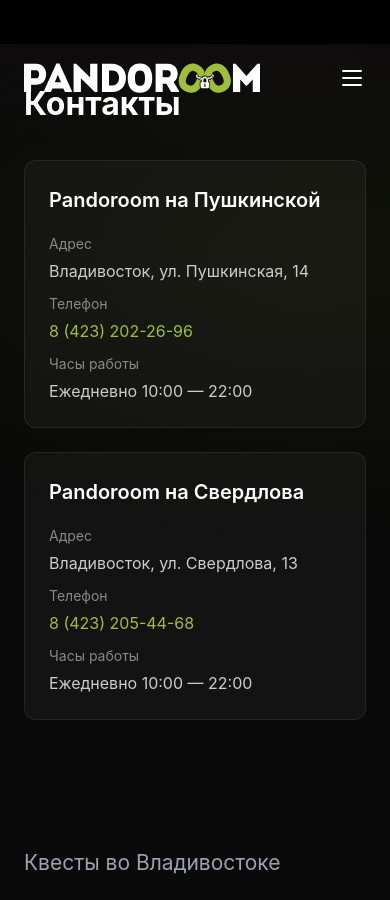
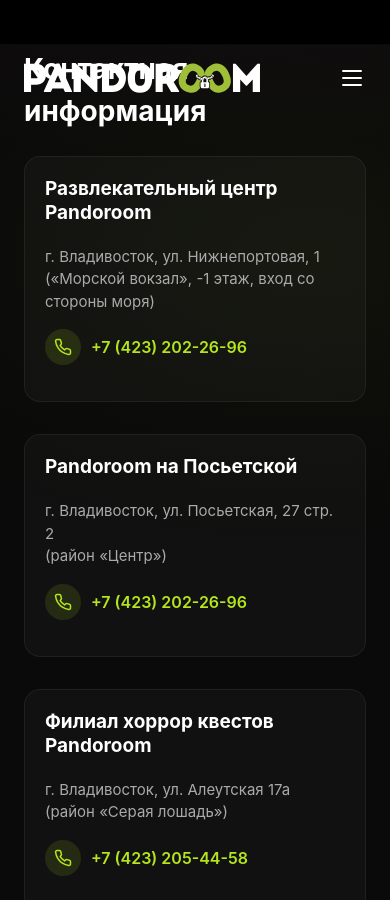
Before and after one commit to rackvy/pandoroom2, a Next.js app in the folder apps/web/: page /contacts in a window 390 px wide. Shown: the top 900 px of the page. Built offline with nearby package versions, Linux system fonts and the light colour scheme; no server answers.

Commit message:
redesign contacts page with branch data from API and Yandex Maps embed
- 2-column grid layout matching reference design
- Dynamic branch data from /api/public/branches
- Yandex Maps iframe embed per branch (no API key needed)
- Fallback branches if API returns empty
- Responsive layout for mobile

```diff
--- /dev/null
+++ b/apps/web/src/app/contacts/contacts.module.css
@@ -0,0 +1,185 @@
+/* ────────────────────────────────────────────────── */
+/*  Breadcrumb                                       */
+/* ────────────────────────────────────────────────── */
+.breadcrumb {
+  padding: 16px 0 0;
+  font-size: 13px;
+  color: #666;
+}
+.breadcrumb a {
+  color: #666;
+  text-decoration: none;
+  transition: color 0.2s;
+}
+.breadcrumb a:hover {
+  color: var(--color-cta-green, #b5e61d);
+}
+
+/* ────────────────────────────────────────────────── */
+/*  Page header                                      */
+/* ────────────────────────────────────────────────── */
+.pageTitle {
+  font-size: clamp(28px, 4vw, 42px);
+  font-weight: 700;
+  margin: 12px 0 40px;
+  color: #fff;
+}
+
+/* ────────────────────────────────────────────────── */
+/*  Branches grid                                    */
+/* ────────────────────────────────────────────────── */
+.grid {
+  display: grid;
+  grid-template-columns: 1fr 1fr;
+  gap: 32px;
+  margin-bottom: 32px;
+}
+.gridSingle {
+  display: grid;
+  grid-template-columns: 1fr;
+  gap: 32px;
+  margin-bottom: 32px;
+}
+
+/* ────────────────────────────────────────────────── */
+/*  Branch card                                      */
+/* ────────────────────────────────────────────────── */
+.card {
+  background: rgba(255, 255, 255, 0.03);
+  border: 1px solid rgba(255, 255, 255, 0.06);
+  border-radius: 16px;
+  overflow: hidden;
+  transition: border-color 0.3s;
+}
+.card:hover {
+  border-color: rgba(255, 255, 255, 0.12);
+}
+
+.cardBody {
+  padding: 28px 28px 24px;
+}
+
+.cardName {
+  font-size: 22px;
+  font-weight: 700;
+  color: #fff;
+  margin: 0 0 20px;
+  line-height: 1.3;
+}
+
+.cardAddress {
+  font-size: 15px;
+  color: #aaa;
+  line-height: 1.5;
+  margin: 0 0 16px;
+}
+.cardAddress strong {
+  color: #ccc;
+  font-weight: 400;
+}
+
+.cardPhone {
+  display: inline-flex;
+  align-items: center;
+  gap: 10px;
+  font-size: 18px;
+  font-weight: 600;
+  color: var(--color-cta-green, #b5e61d);
+  text-decoration: none;
+  transition: opacity 0.2s;
+}
+.cardPhone:hover {
+  opacity: 0.8;
+}
+.phoneIcon {
+  display: flex;
+  align-items: center;
+  justify-content: center;
+  width: 36px;
+  height: 36px;
+  border-radius: 50%;
+  background: rgba(181, 230, 29, 0.12);
+  flex-shrink: 0;
+}
+
+/* ────────────────────────────────────────────────── */
+/*  Map image                                        */
+/* ────────────────────────────────────────────────── */
+.mapWrap {
+  position: relative;
+  width: 100%;
+  aspect-ratio: 16 / 9;
+  overflow: hidden;
+  background: #1a1a1a;
+}
+.mapFrame {
+  width: 100%;
+  height: 100%;
+  border: none;
+  display: block;
+}
+.mapLink {
+  position: absolute;
+  bottom: 12px;
+  right: 12px;
+  background: rgba(0, 0, 0, 0.7);
+  color: var(--color-cta-green, #b5e61d);
+  font-size: 13px;
+  padding: 6px 14px;
+  border-radius: 8px;
+  text-decoration: none;
+  backdrop-filter: blur(4px);
+  transition: background 0.2s;
+  display: inline-flex;
+  align-items: center;
+  gap: 6px;
+}
+.mapLink:hover {
+  background: rgba(0, 0, 0, 0.9);
+}
+
+/* ────────────────────────────────────────────────── */
+/*  Extra contact rows (email, whatsapp, telegram)   */
+/* ────────────────────────────────────────────────── */
+.cardExtras {
+  display: flex;
+  flex-wrap: wrap;
+  gap: 12px;
+  margin-top: 16px;
+}
+.extraLink {
+  display: inline-flex;
+  align-items: center;
+  gap: 6px;
+  font-size: 14px;
+  color: #999;
+  text-decoration: none;
+  transition: color 0.2s;
+}
+.extraLink:hover {
+  color: var(--color-cta-green, #b5e61d);
+}
+
+/* ────────────────────────────────────────────────── */
+/*  Responsive                                       */
+/* ────────────────────────────────────────────────── */
+@media (max-width: 900px) {
+  .grid {
+    grid-template-columns: 1fr;
+  }
+}
+
+@media (max-width: 600px) {
+  .pageTitle {
+    margin-bottom: 24px;
+  }
+  .cardBody {
+    padding: 20px;
+  }
+  .cardName {
+    font-size: 19px;
+  }
+  .cardPhone {
+    font-size: 16px;
+  }
+}
--- a/apps/web/src/app/contacts/page.tsx
+++ b/apps/web/src/app/contacts/page.tsx
@@ -1,11 +1,12 @@
 import Link from 'next/link'
 import { fetchApi, type Branch } from '@/lib/api'
+import styles from './contacts.module.css'
 
 export const dynamic = 'force-dynamic'
 
 export const metadata = {
-  title: 'Контакты - Pandoroom',
-  description: 'Как нас найти — адреса, телефоны и часы работы Pandoroom во Владивостоке',
+  title: 'Контакты — Pandoroom',
+  description: 'Адреса, телефоны и карта филиалов Pandoroom во Владивостоке',
 }
 
 async function getBranches(): Promise<Branch[]> {
@@ -19,152 +20,149 @@
 const fallbackBranches: Branch[] = [
   {
     id: 'fallback-1',
-    name: 'Pandoroom на Пушкинской',
-    address: 'Владивосток, ул. Пушкинская, 14',
-    phone: '8 (423) 202-26-96',
-    workingHours: 'Ежедневно 10:00 — 22:00',
+    name: 'Развлекательный центр Pandoroom',
+    address: 'г. Владивосток, ул. Нижнепортовая, 1\n(«Морской вокзал», -1 этаж, вход со стороны моря)',
+    phone: '+7 (423) 202-26-96',
   },
   {
     id: 'fallback-2',
-    name: 'Pandoroom на Свердлова',
-    address: 'Владивосток, ул. Свердлова, 13',
-    phone: '8 (423) 205-44-68',
-    workingHours: 'Ежедневно 10:00 — 22:00',
+    name: 'Pandoroom на Посьетской',
+    address: 'г. Владивосток, ул. Посьетская, 27 стр. 2\n(район «Центр»)',
+    phone: '+7 (423) 202-26-96',
+  },
+  {
+    id: 'fallback-3',
+    name: 'Филиал хоррор квестов Pandoroom',
+    address: 'г. Владивосток, ул. Алеутская 17а\n(район «Серая лошадь»)',
+    phone: '+7 (423) 205-44-58',
   },
 ]
+
+/* ── Phone icon SVG ── */
+function PhoneIcon() {
+  return (
+    <svg width="18" height="18" viewBox="0 0 24 24" fill="none" stroke="currentColor" strokeWidth="2" strokeLinecap="round" strokeLinejoin="round">
+      <path d="M22 16.92v3a2 2 0 0 1-2.18 2 19.79 19.79 0 0 1-8.63-3.07 19.5 19.5 0 0 1-6-6 19.79 19.79 0 0 1-3.07-8.67A2 2 0 0 1 4.11 2h3a2 2 0 0 1 2 1.72 12.84 12.84 0 0 0 .7 2.81 2 2 0 0 1-.45 2.11L8.09 9.91a16 16 0 0 0 6 6l1.27-1.27a2 2 0 0 1 2.11-.45 12.84 12.84 0 0 0 2.81.7A2 2 0 0 1 22 16.92z" />
+    </svg>
+  )
+}
+
+/* ── Pin icon SVG ── */
+function PinIcon() {
+  return (
+    <svg width="14" height="14" viewBox="0 0 24 24" fill="none" stroke="currentColor" strokeWidth="2.5" strokeLinecap="round" strokeLinejoin="round">
+      <path d="M21 10c0 7-9 13-9 13s-9-6-9-13a9 9 0 0 1 18 0z" />
+      <circle cx="12" cy="10" r="3" />
+    </svg>
+  )
+}
+
+/* ── Single branch card ── */
+function BranchCard({ branch }: { branch: Branch }) {
+  const hasCoords = branch.geoLat != null && branch.geoLng != null
+  const phoneClean = branch.phone?.replace(/[\s()-]/g, '') ?? ''
+
+  return (
+    <div className={styles.card}>
+      {/* Map section */}
+      {hasCoords && (
+        <div className={styles.mapWrap}>
+          <iframe
+            src={`https://yandex.ru/map-widget/v1/?ll=${branch.geoLng}%2C${branch.geoLat}&z=16&l=map&pt=${branch.geoLng}%2C${branch.geoLat}%2Cpm2rdm`}
+            className={styles.mapFrame}
+            allowFullScreen
+            loading="lazy"
+            title={`Карта: ${branch.address}`}
+          />
+          <Link
+            href={`https://yandex.ru/maps/?ll=${branch.geoLng}%2C${branch.geoLat}&z=16`}
+            target="_blank"
+            rel="noopener noreferrer"
+            className={styles.mapLink}
+          >
+            <PinIcon />
+            Открыть на карте
+          </Link>
+        </div>
+      )}
+
+      {/* Info section */}
+      <div className={styles.cardBody}>
+        <h2 className={styles.cardName}>{branch.name}</h2>
+
+        {branch.address && (
+          <p className={styles.cardAddress}>
+            {branch.address.split('\n').map((line, i, arr) => (
+              <span key={i}>
+                {line}
+                {i < arr.length - 1 && <br />}
+              </span>
+            ))}
+          </p>
+        )}
+
+        {branch.phone && (
+          <a href={`tel:${phoneClean}`} className={styles.cardPhone}>
+            <span className={styles.phoneIcon}>
+              <PhoneIcon />
+            </span>
+            {branch.phone}
+          </a>
+        )}
+
+        <div className={styles.cardExtras}>
+          {branch.email && (
+            <a href={`mailto:${branch.email}`} className={styles.extraLink}>
+              {branch.email}
+            </a>
+          )}
+          {branch.whatsapp && (
+            <a
+              href={`https://wa.me/${branch.whatsapp.replace(/[\s()-]/g, '')}`}
+              target="_blank"
+              rel="noopener noreferrer"
+              className={styles.extraLink}
+            >
+              WhatsApp
+            </a>
+          )}
+          {branch.telegram && (
+            <a
+              href={`https://t.me/${branch.telegram.replace('@', '')}`}
+              target="_blank"
+              rel="noopener noreferrer"
+              className={styles.extraLink}
+            >
+              Telegram
+            </a>
+          )}
+        </div>
+      </div>
+    </div>
+  )
+}
 
 export default async function ContactsPage() {
   const apiBranches = await getBranches()
   const branches = apiBranches.length > 0 ? apiBranches : fallbackBranches
+  const isSingle = branches.length === 1
 
   return (
-    <main style={{
-      maxWidth: '800px',
-      margin: '0 auto',
-      padding: '80px 24px',
-      minHeight: '60vh',
-      color: '#fff',
-    }}>
-      <h1 style={{
-        fontSize: '32px',
-        fontWeight: 700,
-        marginBottom: '32px',
-      }}>
-        Контакты
-      </h1>
+    <main style={{ minHeight: '60vh' }}>
+      <div style={{ maxWidth: 'var(--container-max-width, 1280px)', margin: '0 auto', padding: '0 var(--container-padding, 16px)' }}>
+        {/* Breadcrumb */}
+        <nav className={styles.breadcrumb}>
+          <Link href="/">Главная страница</Link>
+        </nav>
 
-      <div style={{ display: 'flex', flexDirection: 'column', gap: '24px' }}>
-        {branches.map((branch) => (
-          <div
-            key={branch.id}
-            style={{
-              padding: '24px',
-              borderRadius: '12px',
-              background: 'rgba(255, 255, 255, 0.04)',
-              border: '1px solid rgba(255, 255, 255, 0.08)',
-            }}
-          >
-            <h2 style={{
-              fontSize: '20px',
-              fontWeight: 600,
-              marginBottom: '16px',
-            }}>
-              {branch.name}
-            </h2>
+        <h1 className={styles.pageTitle}>Контактная информация</h1>
 
-            <div style={{ display: 'flex', flexDirection: 'column', gap: '8px' }}>
-              <div>
-                <span style={{ color: '#888', fontSize: '14px' }}>Адрес</span>
-                <p style={{ color: '#ccc', margin: '4px 0 0' }}>{branch.address}</p>
-              </div>
-
-              {branch.phone && (
-                <div>
-                  <span style={{ color: '#888', fontSize: '14px' }}>Телефон</span>
-                  <p style={{ margin: '4px 0 0' }}>
-                    <a href={`tel:${branch.phone.replace(/[\s()-]/g, '')}`} style={{ color: '#A0BF39', textDecoration: 'none' }}>
-                      {branch.phone}
-                    </a>
-                  </p>
-                </div>
-              )}
-
-              {branch.email && (
-                <div>
-                  <span style={{ color: '#888', fontSize: '14px' }}>Email</span>
-                  <p style={{ margin: '4px 0 0' }}>
-                    <a href={`mailto:${branch.email}`} style={{ color: '#A0BF39', textDecoration: 'none' }}>
-                      {branch.email}
-                    </a>
-                  </p>
-                </div>
-              )}
-
-              {branch.whatsapp && (
-                <div>
-                  <span style={{ color: '#888', fontSize: '14px' }}>WhatsApp</span>
-                  <p style={{ margin: '4px 0 0' }}>
-                    <a
-                      href={`https://wa.me/${branch.whatsapp.replace(/[\s()-]/g, '')}`}
-                      target="_blank"
-                      rel="noopener noreferrer"
-                      style={{ color: '#A0BF39', textDecoration: 'none' }}
-                    >
-                      {branch.whatsapp}
-                    </a>
-                  </p>
-                </div>
-              )}
-
-              {branch.telegram && (
-                <div>
-                  <span style={{ color: '#888', fontSize: '14px' }}>Telegram</span>
-                  <p style={{ margin: '4px 0 0' }}>
-                    <a
-                      href={`https://t.me/${branch.telegram.replace('@', '')}`}
-                      target="_blank"
-                      rel="noopener noreferrer"
-                      style={{ color: '#A0BF39', textDecoration: 'none' }}
-                    >
-                      {branch.telegram}
-                    </a>
-                  </p>
-                </div>
-              )}
-
-              {branch.workingHours && (
-                <div>
-                  <span style={{ color: '#888', fontSize: '14px' }}>Часы работы</span>
-                  <p style={{ color: '#ccc', margin: '4px 0 0' }}>{branch.workingHours}</p>
-                </div>
-              )}
-
-              {branch.geoLat != null && branch.geoLng != null && (
-                <div style={{ marginTop: '8px' }}>
-                  <Link
-                    href={`https://yandex.ru/maps/?ll=${branch.geoLng}%2C${branch.geoLat}&z=16`}
-                    target="_blank"
-                    rel="noopener noreferrer"
-                    style={{
-                      color: '#A0BF39',
-                      textDecoration: 'none',
-                      fontSize: '14px',
-                      display: 'inline-flex',
-                      alignItems: 'center',
-                      gap: '4px',
-                    }}
-                  >
-                    <svg width="16" height="16" viewBox="0 0 24 24" fill="none" stroke="currentColor" strokeWidth="2" strokeLinecap="round" strokeLinejoin="round">
-                      <path d="M21 10c0 7-9 13-9 13s-9-6-9-13a9 9 0 0 1 18 0z" />
-                      <circle cx="12" cy="10" r="3" />
-                    </svg>
-                    Показать на карте
-                  </Link>
-                </div>
-              )}
-            </div>
-          </div>
-        ))}
+        {/* Branches */}
+        <div className={isSingle ? styles.gridSingle : styles.grid}>
+          {branches.map((branch) => (
+            <BranchCard key={branch.id} branch={branch} />
+          ))}
+        </div>
       </div>
     </main>
   )
```
